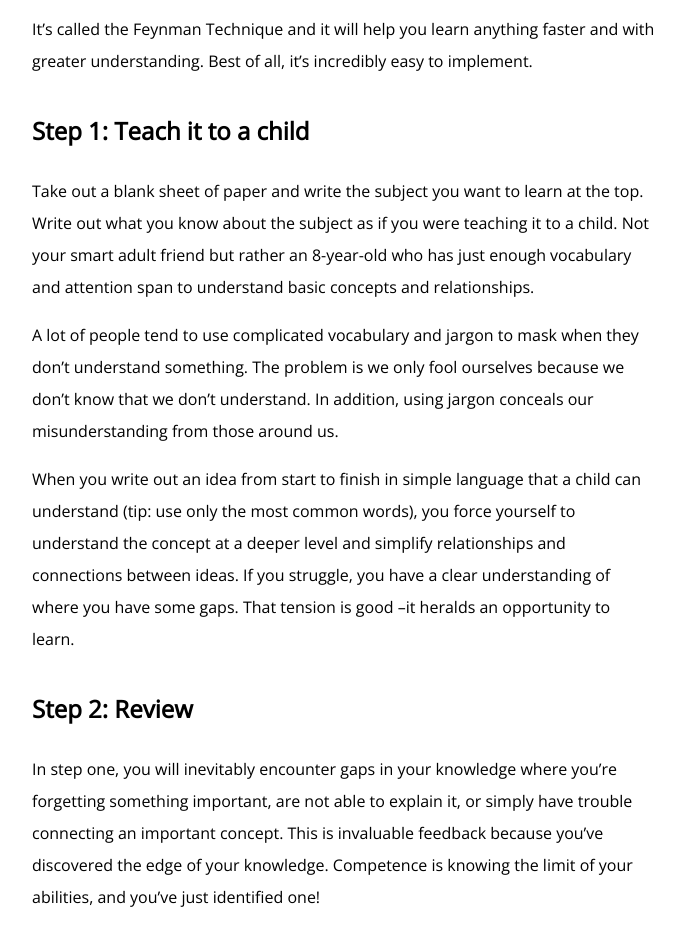
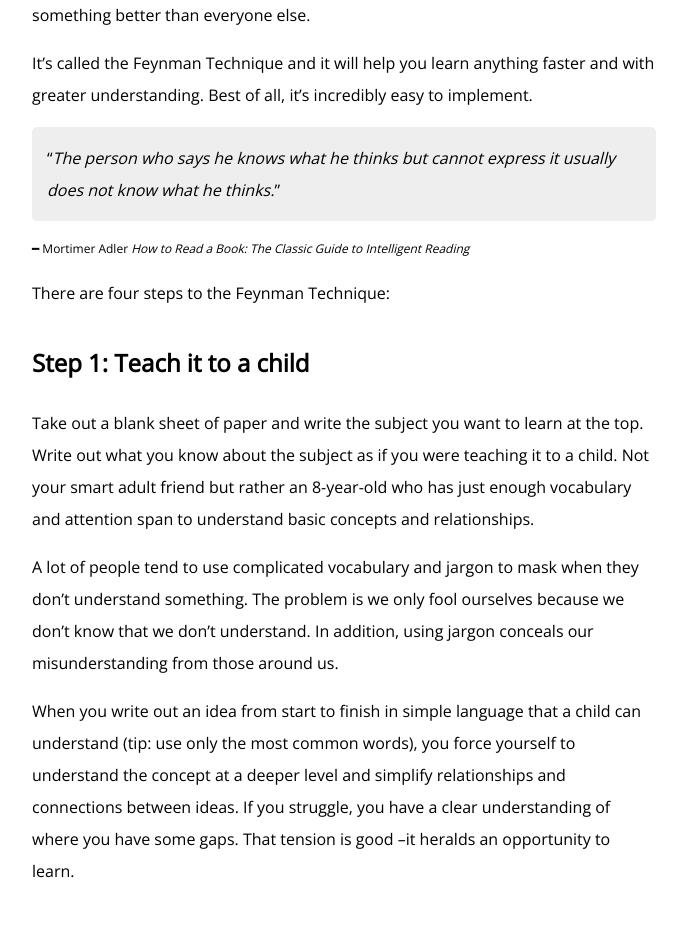
Before and after one commit to victoriakurichenko/second, a plain HTML site: page index.html in a window 1280 px wide. Shown: the part 986-1913 px from the top of the page, without its empty margins (296-983 px from the left). Drawn offline with nearby package versions, Linux system fonts and the light colour scheme.

Commit message:
added citation

```diff
--- a/index.css
+++ b/index.css
@@ -13,6 +13,8 @@
     font-family: 'Open Sans', sans-serif;
     padding-left: 25%;
     padding-right: 25%;
+    padding-top: 2%;
+    padding-bottom: 5%;
 
 }
 
@@ -27,3 +29,21 @@
 
 img {
     margin-bottom: 20px;}
+
+blockquote {
+        margin: 0;
+
+    }
+
+blockquote p {
+        padding: 15px;
+        background: #eee;
+        border-radius: 5px;
+    }
+
+blockquote p::before {
+        content: '\201C';
+    }
+    blockquote p::after {
+        content: '\201D';
+    }
--- a/index.html
+++ b/index.html
@@ -34,14 +34,17 @@
    <p> There are <strong><a href="https://uxstudioteam.com">two types of knowledge</a></strong> and most of us focus on the wrong one. The first type of knowledge focuses on knowing the name of something. The second focuses on knowing something. These are not the same thing. The famous Nobel winning physicist <strong><a href="https://en.wikipedia.org/wiki/Richard_Feynman">Richard Feynman </a></strong>understood the difference between knowing something and knowing the name of something and it’s one of the most important reasons for his success. In fact, he created a formula for learning that ensured he understood something better than everyone else.</p>
    <p>It’s called the Feynman Technique and it will help you learn anything faster and with greater understanding. Best of all, it’s incredibly easy to implement.</p>
 
-
+   <blockquote cite="#">
+    <p><i>The person who says he knows what he thinks but cannot express it usually does not know what he thinks.</i></p></blockquote>
+    <p style="font-size:12px;">━ Mortimer Adler<cite> How to Read a Book: The Classic Guide to Intelligent Reading</p></cite>
+    <p>There are four steps to the Feynman Technique:</p>
 
 <h2>Step 1: Teach it to a child</h2>
     <p>Take out a blank sheet of paper and write the subject you want to learn at the top. Write out what you know about the subject as if you were teaching it to a child. Not your smart adult friend but rather an 8-year-old who has just enough vocabulary and attention span to understand basic concepts and relationships.</p>
     <p>A lot of people tend to use complicated vocabulary and jargon to mask when they don’t understand something. The problem is we only fool ourselves because we don’t know that we don’t understand. In addition, using jargon conceals our misunderstanding from those around us.</p>
     <p>When you write out an idea from start to finish in simple language that a child can understand (tip: use only the most common words), you force yourself to understand the concept at a deeper level and simplify relationships and connections between ideas. If you struggle, you have a clear understanding of where you have some gaps. That tension is good –it heralds an opportunity to learn.</p>
 
-    <h2>Step 2: Review</h2>
+<h2>Step 2: Review</h2>
 
     <p>In step one, you will inevitably encounter gaps in your knowledge where you’re forgetting something important, are not able to explain it, or simply have trouble connecting an important concept.
         This is invaluable feedback because you’ve discovered the edge of your knowledge. Competence is knowing the limit of your abilities, and you’ve just identified one!</p>
```
